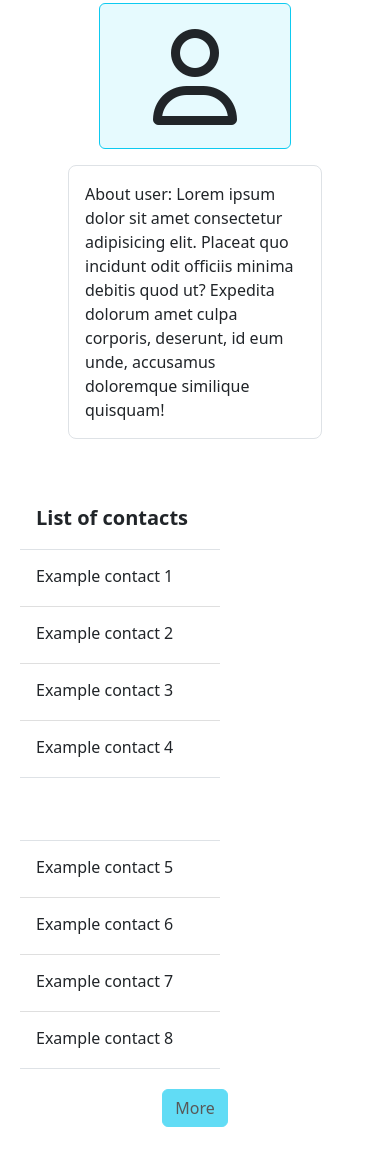
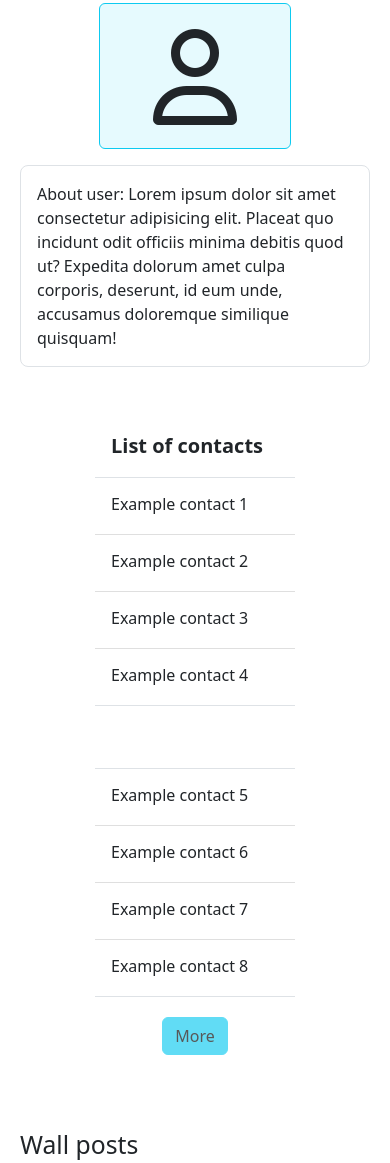
Before and after one commit to Gronnfrosk/Course-Assignment-CSS-Frameworks, a website: page html/profile.html in a window 390 px wide. Shown: the part 150-1313 px from the top of the page. Drawn offline with nearby package versions, Linux system fonts and the light colour scheme.

Commit message:
Phone visual update

```diff
--- a/html/profile.html
+++ b/html/profile.html
@@ -60,12 +60,12 @@
 				<div class="example-image border border-info rounded text-center mx-auto bg-info bg-opacity-10">
 					<i class="fa-regular fa-user"></i>
 				</div>
-				<div class="border p-3 m-5 mt-3 rounded-3 border-opacity-25">
+				<div class="border p-3 mt-3 rounded-3 border-opacity-25">
 					About user: Lorem ipsum dolor sit amet consectetur adipisicing elit. Placeat quo incidunt odit officiis minima debitis quod ut? Expedita dolorum amet
 					culpa corporis, deserunt, id eum unde, accusamus doloremque similique quisquam!
 				</div>
 				<section class="contacts d-flex mt-5">
-					<div class="d-flex flex-column align-items-stretch flex-shrink-0 bg-white" style="width: 200px">
+					<div class="d-flex flex-column align-items-stretch flex-shrink-0 bg-white" style="width: 200px; margin: auto">
 						<a href="/" class="d-flex align-items-center flex-shrink-0 p-3 link-dark text-decoration-none border-bottom">
 							<span class="fs-5 fw-semibold">List of contacts</span>
 						</a>
@@ -90,7 +90,7 @@
 							</a>
 						</div>
 					</div>
-					<div class="d-flex flex-column align-items-stretch flex-shrink-0 bg-white" style="width: 200px">
+					<div class="d-flex flex-column align-items-stretch flex-shrink-0 bg-white" style="width: 200px; margin: auto">
 						<a href="/" class="d-flex align-items-center flex-shrink-0 p-3 link-dark text-decoration-none border-bottom">
 							<span class="fs-5 fw-semibold opacity-0">List of contacts</span>
 						</a>
```
